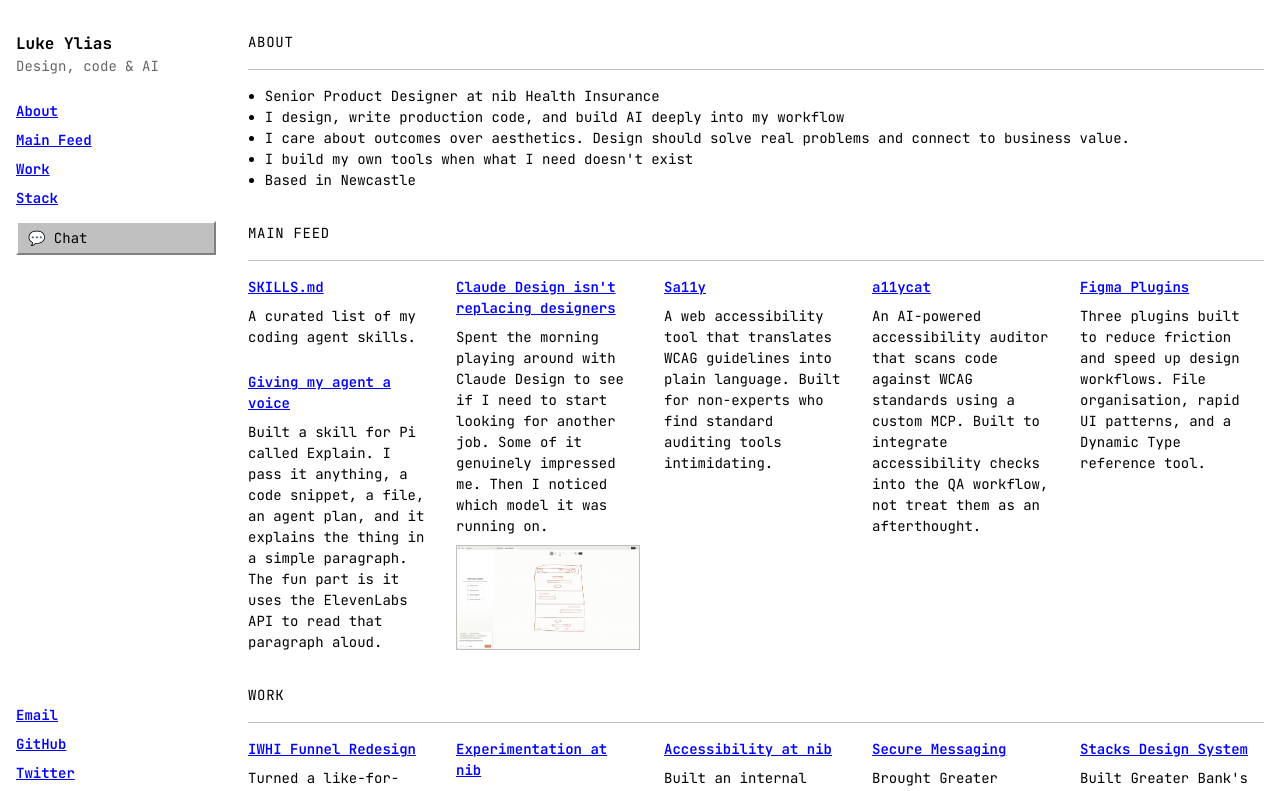
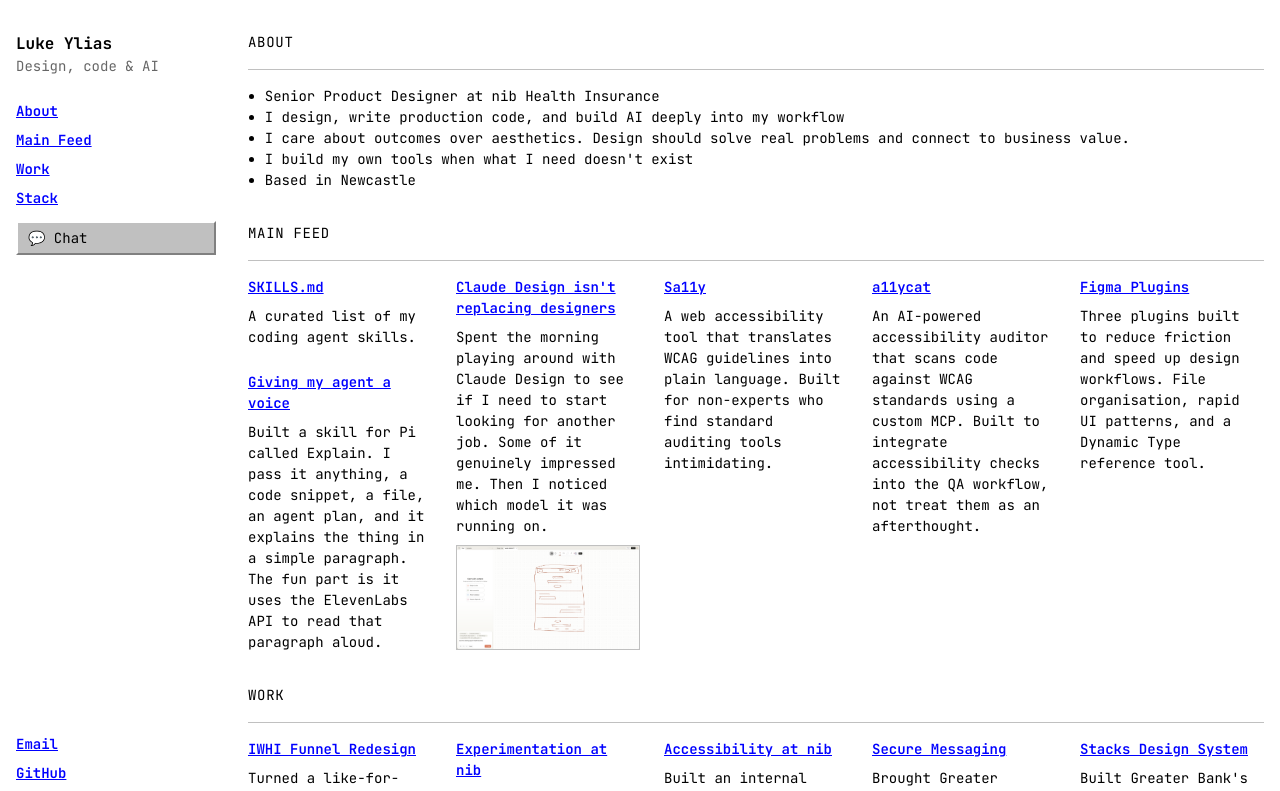
Before and after one commit to lukeylias/lukeydesign, a React (Vite) app: page / in a window 1280 px wide. Shown: the top 791 px of the page. Built offline with nearby package versions, Linux system fonts and the light colour scheme.

Commit message:
chore: remove broken twitter link from sidebar and mobile nav

```diff
--- a/src/components/MobileNav/MobileNav.jsx
+++ b/src/components/MobileNav/MobileNav.jsx
@@ -12,7 +12,6 @@
 const EXTERNAL_LINKS = [
   { href: 'mailto:hello@lukeylias.com', label: 'Email' },
   { href: 'https://github.com/lukeylias', label: 'GitHub', external: true },
-  { href: 'https://twitter.com/lukeylias', label: 'Twitter', external: true },
 ];
 
 export default function MobileNav({ onOpenChat }) {
--- a/src/components/Sidebar/Sidebar.jsx
+++ b/src/components/Sidebar/Sidebar.jsx
@@ -10,7 +10,6 @@
 const EXTERNAL_LINKS = [
   { href: 'mailto:hello@lukeylias.com', label: 'Email' },
   { href: 'https://github.com/lukeylias', label: 'GitHub', external: true },
-  { href: 'https://twitter.com/lukeylias', label: 'Twitter', external: true },
 ];
 
 export default function Sidebar({ onOpenChat }) {
```
